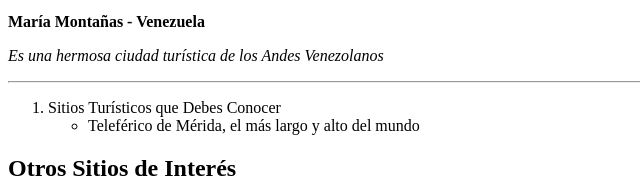
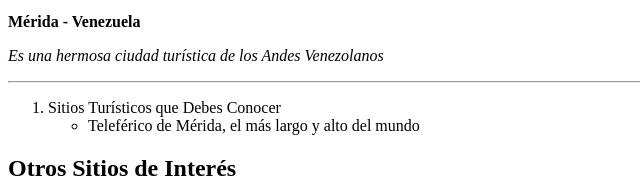
Before and after one commit to mebricenou/asignacion, a plain HTML site: page index.html in a window 1280 px wide. Shown: the part 548-731 px from the top of the page, 0-640 px from the left. Drawn offline with Linux system fonts and the light colour scheme.

Commit message:
titulo inicial

```diff
--- a/index.html
+++ b/index.html
@@ -11,7 +11,7 @@
 
 <p>
     <strong>
-        María Montañas - Venezuela
+        Mérida - Venezuela
     </strong>
 </p>
 <p><em> Es una hermosa ciudad turística de los Andes Venezolanos</em></p>
```
